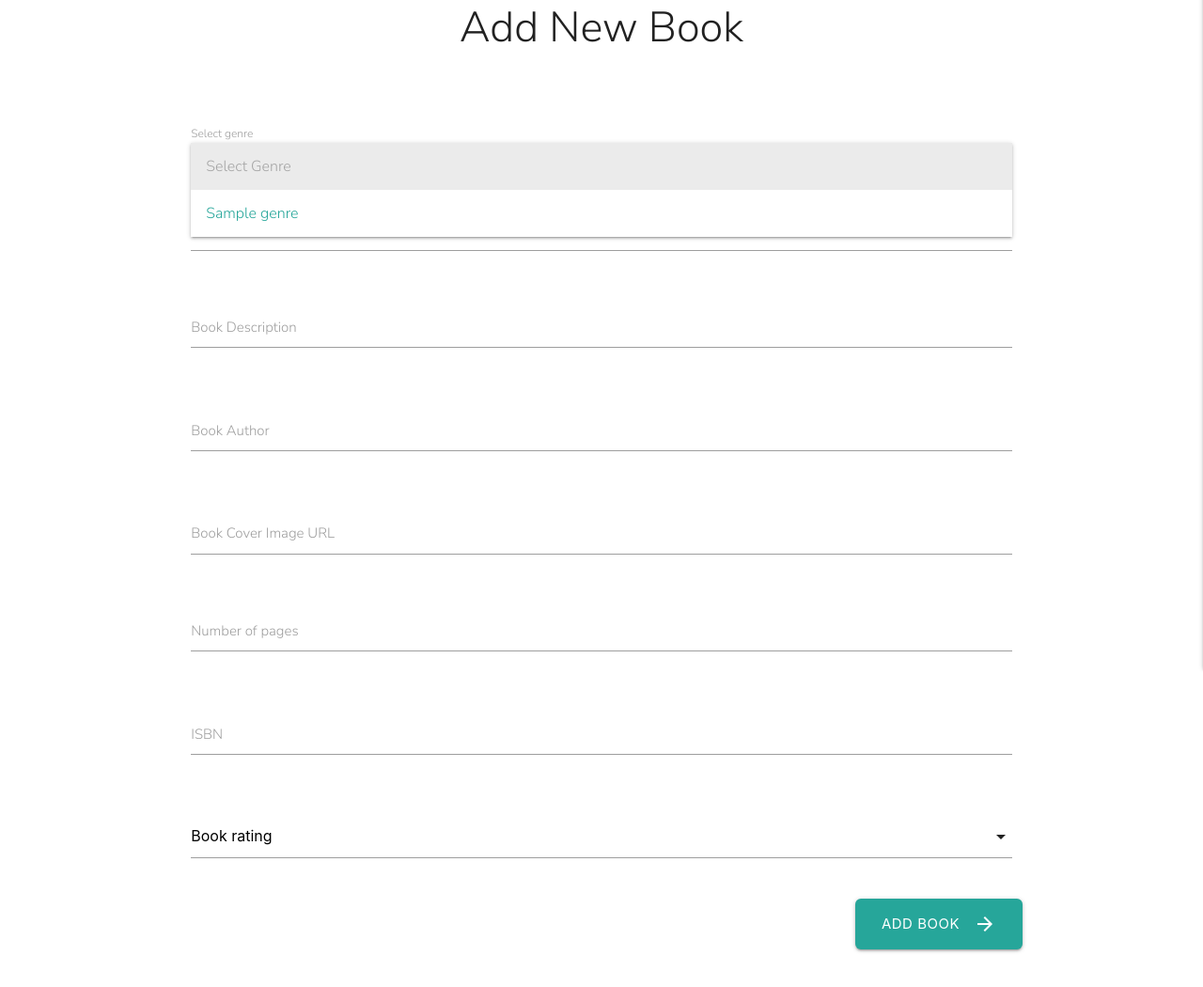
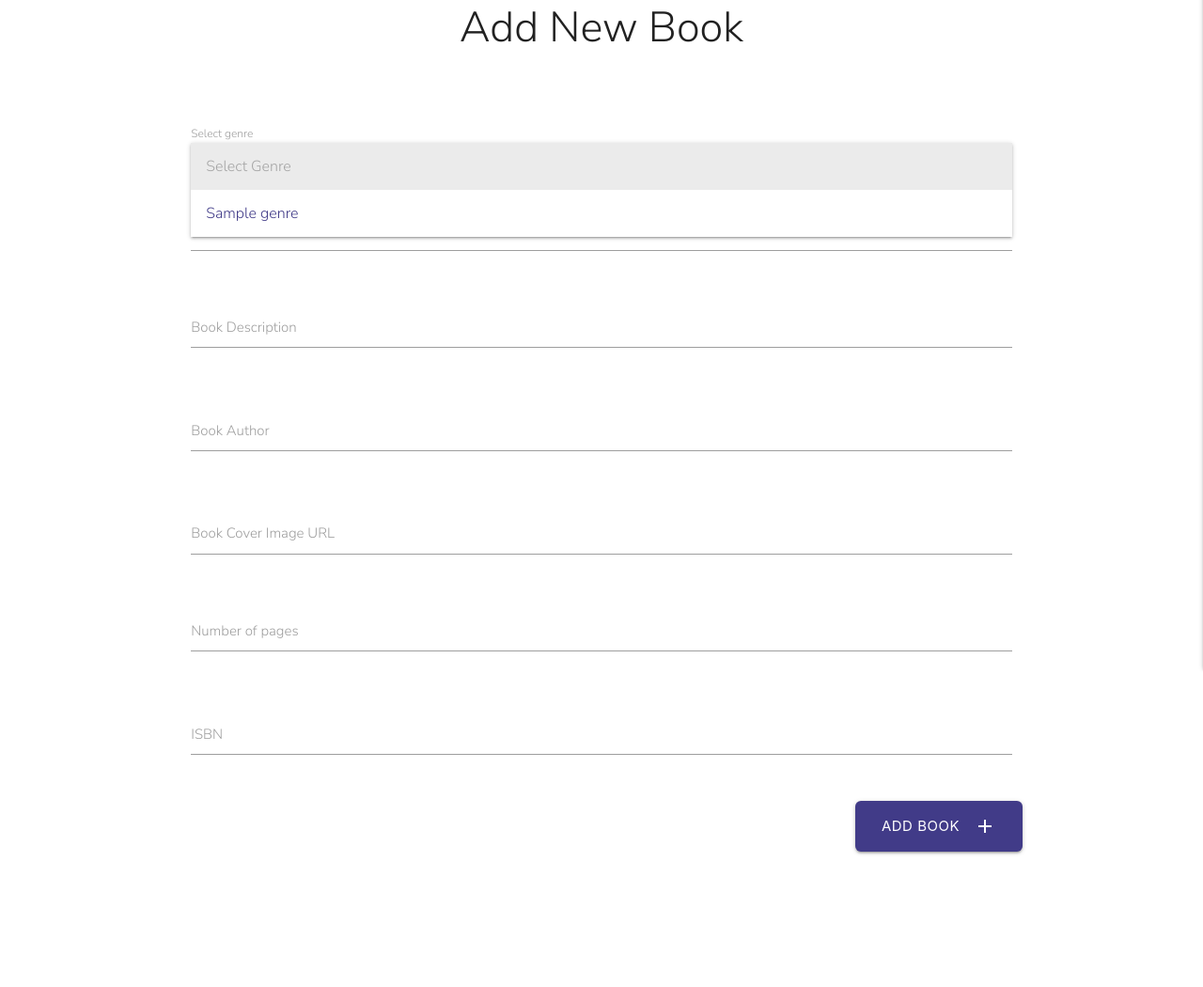
Before and after one commit to CarolinaCobo/la-biblioteca-ms3, a Flask app: page /add_book in a window 1280 px wide, after a click on "Select Genre". Shown: the part 149-1199 px from the top of the page at 94% size. After the commit the page ends 1058 px from the top, so only its background shows below. Run offline with Flask 2, Linux system fonts and the light colour scheme; a database or web service that is not in the repository returns one stand-in record (values such as "Sample title"); some libraries are stand-ins or nearby versions; some web fonts are replaced.

Commit message:
Change in styles for the add book form

```diff
--- a/static/css/style.css
+++ b/static/css/style.css
@@ -176,15 +176,6 @@ h3 {
 /*  ________________  Input fields ________________ */
 
 /* Change the color of the validate fields to overwrite Materialize default color */
-input.validate.focus-visible {
-    border-bottom: 3px solid #413B88 !important;
-
-}
-
-input.validate.invalid.focus-visible {
-    border-bottom: 1px solid #f44336 !important;
-}
-
 label.active {
     color: #413B88 !important;
 }
@@ -228,7 +219,7 @@ td, th {
 }
 
 .favorite-button:hover {
-    background-color: violet;
+    background-color: rgb(206, 187, 206);
 }
 
 .modal .modal-close {
@@ -242,6 +233,13 @@ td, th {
 .comments-section {
     padding: 0;
     margin: 0;
+}
+
+
+
+
+.dropdown-content li>a, .dropdown-content li>span {
+    color: #413B88;
 }
 
 
--- a/templates/add_book.html
+++ b/templates/add_book.html
@@ -68,24 +68,10 @@
       </div>
     </div>
 
-    <!-- Rating -->
-    <div class="row">
-      <div class="input-field col s12">
-        <select id="rating" name="rating">
-          <option value="" disabled selected>Book rating</option>
-          <option value="1">1</option>
-          <option value="2">2</option>
-          <option value="3">3</option>
-          <option value="4">4</option>
-          <option value="5">5</option>
-        </select>
-      </div>
-    </div>
-
     <!-- Submit button -->
     <div class="row">
-      <button class="btn-large waves-effect waves-light right" type="submit">
-        Add book<i class="material-icons right">arrow_forward</i>
+      <button class="btn-large waves-effect waves-light button-purple right" type="submit">
+        Add book<i class="material-icons right">add</i>
       </button>
     </div>
   </form>
```
